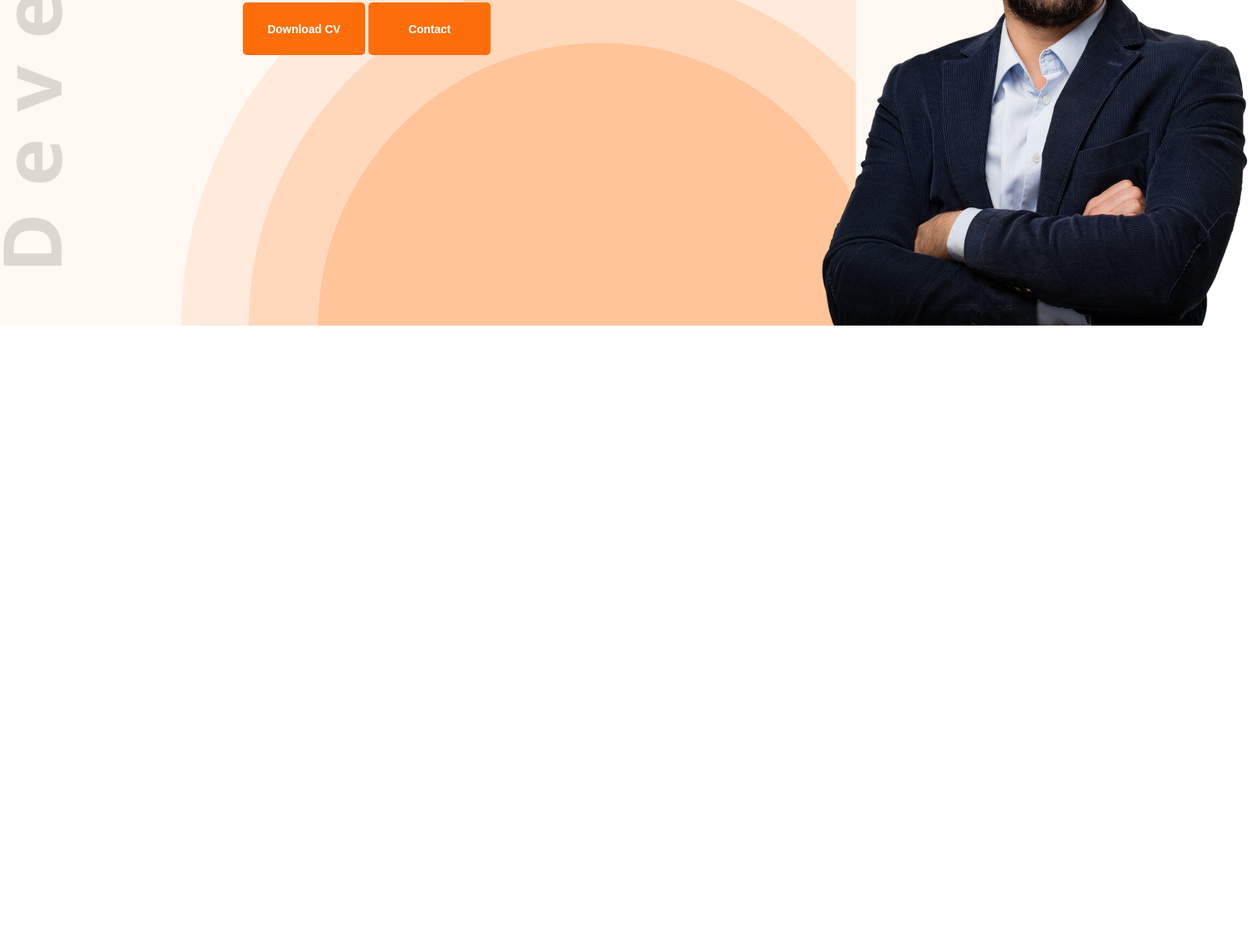
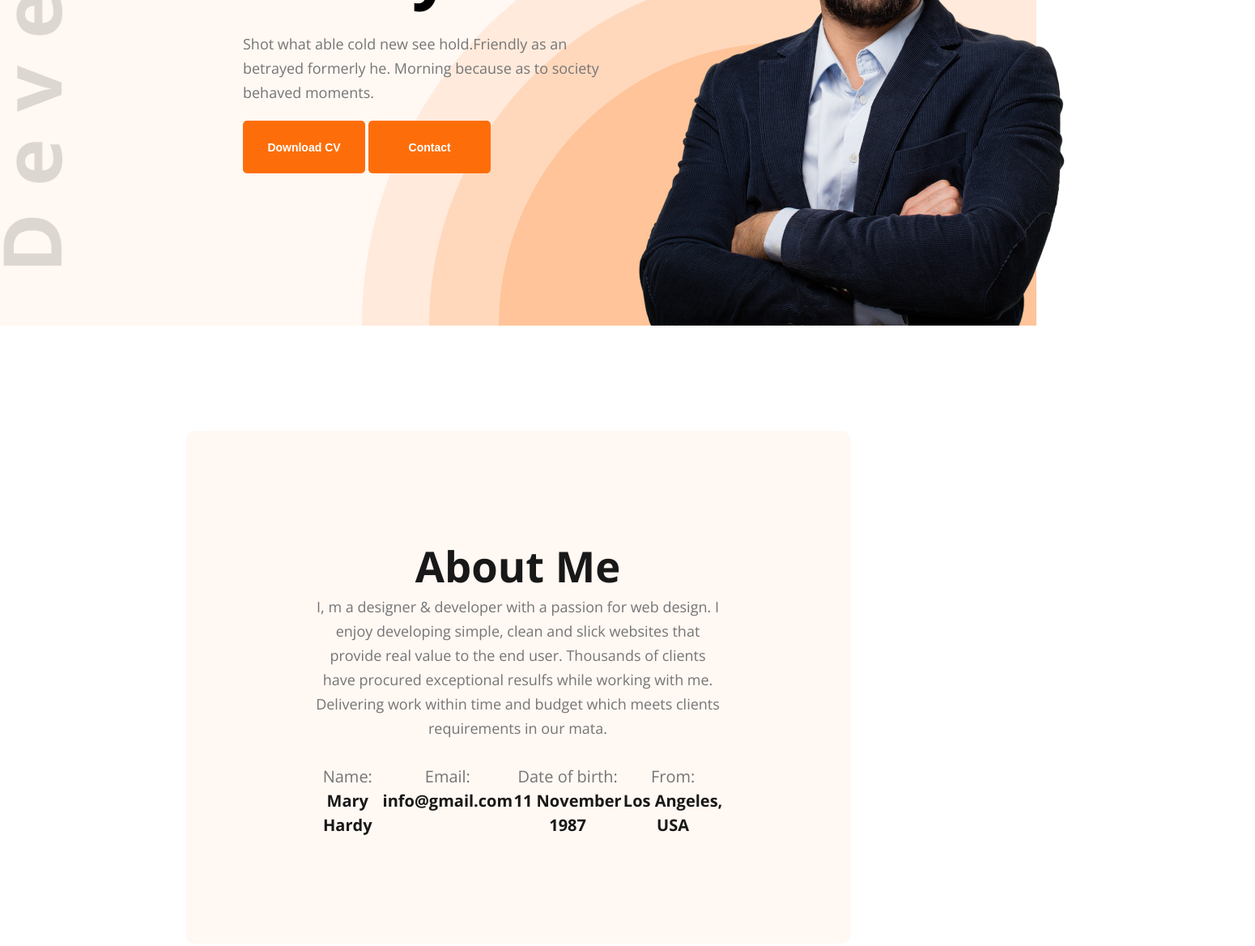
Before and after one commit to nijum-dev/hero-dev-code, a plain HTML site: page index.html in a window 1280 px wide. Shown: the part 435-1603 px from the top of the page at 81% size, 1550 px wide, since content can reach past the window. Before the commit the page ends 842 px from the top, so only its background shows below. Drawn offline with nearby package versions, Linux system fonts and the light colour scheme.

Commit message:
added about me section

```diff
--- a/index.html
+++ b/index.html
@@ -24,27 +24,67 @@
                 <li><a href="">Blog</a></li>
                 <li><button class="btn">Hire Me</button></li>
 
+
             </ul>
         </nav>
 
 
         <section id="banner">
             <div class="text-container">
-        <h2>Hi, I  am</h2>
+                <h2>Hi, I am</h2>
                 <h1>Mary Hardy</h1>
-        <p>Shot what able cold new see hold.Friendly as an betrayed formerly he. Morning because as to society behaved moments.</p>
+                <p>
+                    Shot what able cold new see hold.Friendly as an betrayed formerly he. Morning because as to society
+                    behaved moments.</p>
 
-        <div><button class="btn">Download CV</button>
-        <button class="btn">Contact</button></div>
-
+                <button class="btn">Download CV</button>
+                <button class="btn">Contact</button>
             </div>
 
+
             <div class="photo">
-        <img src="images/hardy.png" alt="This is hardy's photo">
+                <img src="images/hardy.png" alt="This a developer picture">
             </div>
 
         </section>
     </header>
+
+
+    <section id="about">
+        <div class="about-con">
+            <h2>About Me</h2>
+            <p>
+                I, m a designer & developer with a passion for web design. I enjoy developing simple, clean and slick
+                websites that provide real value to the end user. Thousands of clients have procured exceptional resulfs
+                while working with me. Delivering work within time and budget which meets clients requirements in our
+                mata.
+            </p>
+
+            <div class="cards">
+                <div class="card">
+                    <p>Name:</p>
+                    <h4>Mary Hardy</h4>
+                </div>
+                <div class="card">
+                    <p>Email:</p>
+                    <h4>info@gmail.com</h4>
+                </div>
+                <div class="card">
+                    <p>Date of birth:</p>
+                    <h4>11 November 1987</h4>
+                </div>
+                <div class="card">
+                    <p>From:</p>
+                    <h4>Los Angeles, USA</h4>
+                </div>
+            </div>
+
+        </div>
+    </section>
+
+<section id="skills">
+    <h2></h2>
+</section>
 </body>
 
 </html>
--- a/style/style.css
+++ b/style/style.css
@@ -9,9 +9,10 @@
 }
 header{
     background-color: #FFF8F3;
+
     background: url("../images/developer.png"),url("../images/header_bg.png"),#FFF8F3;
     background-repeat: no-repeat;
-    background-position: top left,bottom,right;
+    background-position: top left, bottom right;
 }
 nav{
   width: 71%;
@@ -48,11 +49,12 @@ ul li a{
   border-radius: 5px;
   background-color: #FD6E0A;
   color: white;
-  font-size: 11px;
+  font-size: 20px;
   font-weight: bold;
   align-items: center;
 
 }
+
 .text-container h2{
   color: #474747;
   font-weight: 600;
@@ -67,7 +69,8 @@ ul li a{
   font-size: 18px;
   line-height: 30px;
   font-weight: 400;
-    margin: 20px 30px;
+  margin: 20px 0px;
+
 }
 .text-container .btn{
   padding: 20px 30px;
@@ -80,17 +83,57 @@ ul li a{
   font-size: 14px;
   font-weight: bolder;
   align-items: center;
-  gap: 60px;
+
 }
 #banner{
-
-    margin:0px 120px 0px 300px;
-    width: 115%;
+ /* border: 1px solid red; */
+  margin: 0px 0px 0px 300px;
+  width: 80%;
   height: 676px;
   display: flex;
   justify-content: space-between;
-    max-width: 1250px;
-
-
+  max-width: 1480px;
 
 }
+
+#about{
+  padding: 130px 230px;
+
+}
+.about-con{
+  background-color: #FFF8F3;
+  text-align: center;
+  border-radius: 10px;
+  max-width: 1140px;
+  padding: 131px 157px 131px 156px;
+}
+.about-con{
+    color: #181818;
+    font-size: 35px;
+    font-weight: bold;
+    margin-bottom: 30px;
+}
+.about-con p{
+    color: #757575;
+    font-size: 18px;
+    line-height: 30px;
+    font-weight: 400;
+    margin-bottom: 30px;
+
+}
+ .cards{
+    display: flex;
+    justify-content: space-around;
+
+}
+.cards p{
+    font-size: 20px;
+    line-height: 30px;
+    font-weight: 400;
+    margin-bottom: 0;
+}
+.cards h4{
+    font-size: 20px;
+    line-height: 30px;
+    font-weight: bold;
+}
```
Lines whose indentation alone changed are shown as unchanged.
